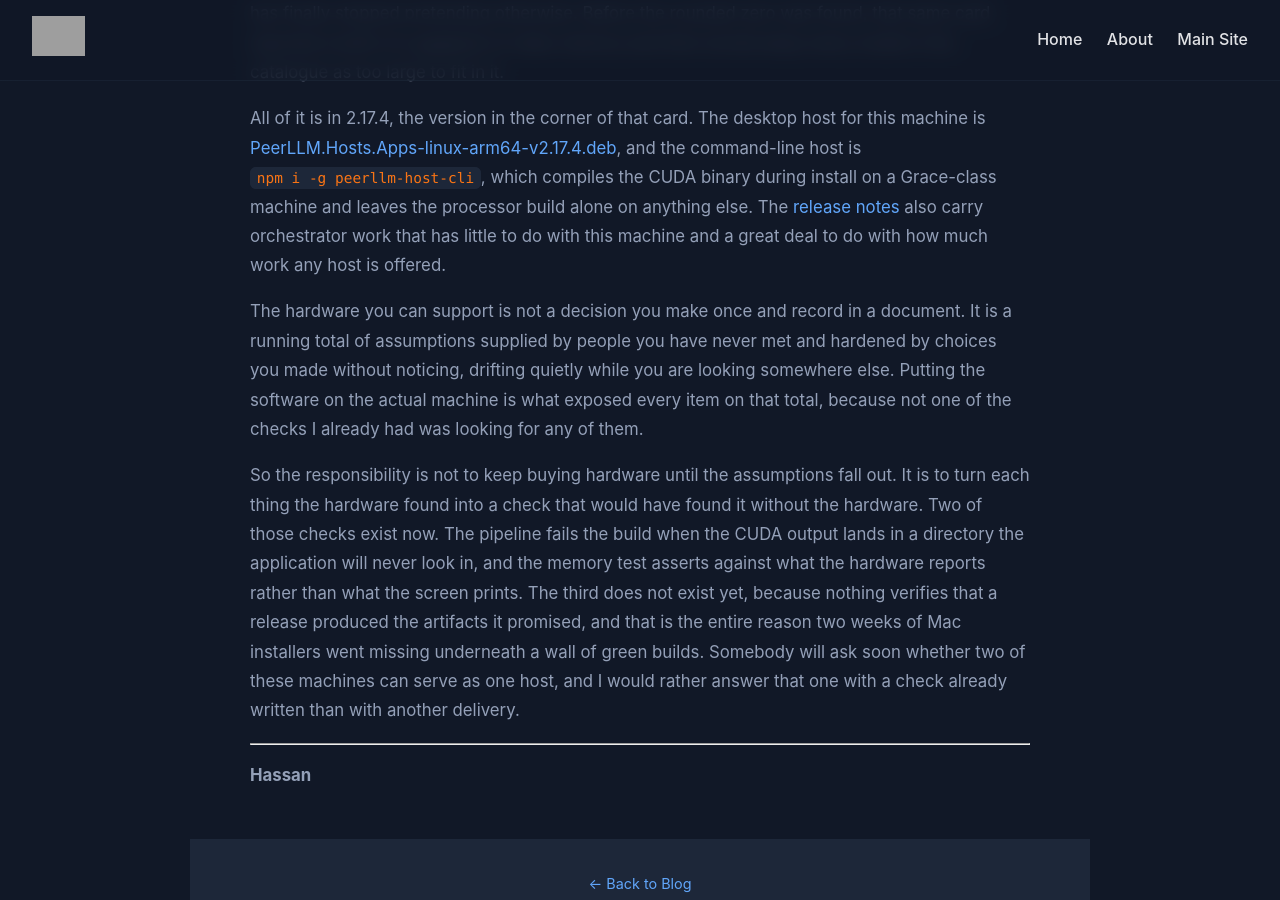
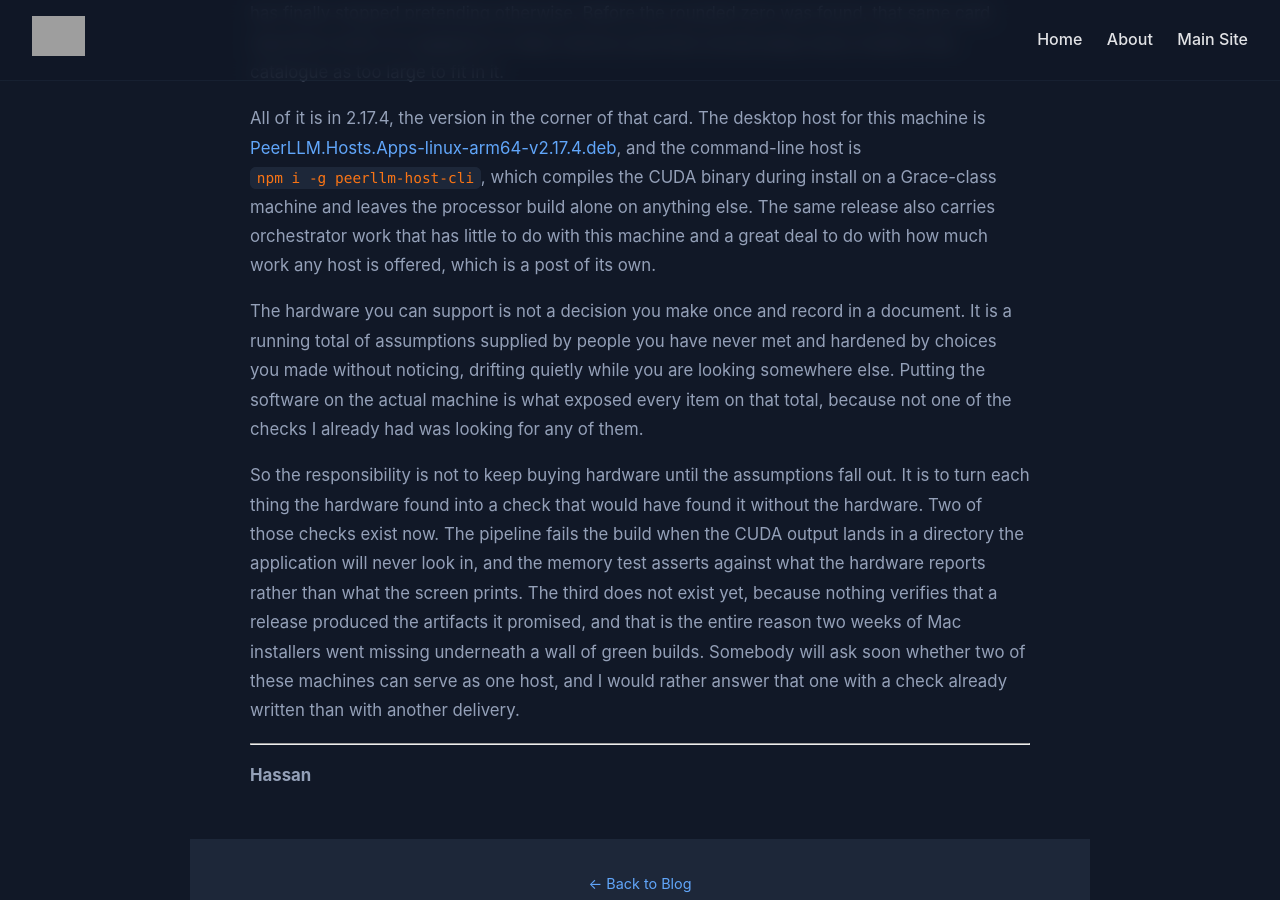
Before and after one commit to PeerLLM/peerllm.github.io, a Jekyll site: the page built from _posts/2026-09-20-inherited-limits.md, in a window 1280 px wide and 900 px high, scrolled down 6758 px. Built offline with Jekyll 4.4.1, drawn with Linux system fonts in a browser that asks for light colours; comment, search, counter and statistics services are not loaded; grey boxes are pictures that could not be loaded.

Commit message:
Post: drop the link to the release notes, that repo is private
The host repo is private, so the link was dead for every reader of a public post.
The orchestrator work it pointed at now gets named in the sentence instead and
waits for a post of its own.

Co-Authored-By: Claude Opus 5 <noreply@anthropic.com>

```diff
--- a/_posts/2026-09-20-inherited-limits.md
+++ b/_posts/2026-09-20-inherited-limits.md
@@ -93,7 +93,7 @@ The Spark now installs, uses its GPU, and accounts for its memory more honestly
 
 The machine is on the network now, under the name Toni Spark, and the card is most of this piece rendered as a row of fields. `Linux · ARM64` is a line PeerLLM had no way to print a week ago. The two memory figures read thirty-nine gigabytes of a hundred and twenty-two, the same number twice for system memory and for video memory, because there is one pool and the host has finally stopped pretending otherwise. Before the rounded zero was found, that same card reported a tenth of a gigabyte of video memory and then turned away every model in the catalogue as too large to fit in it.
 
-All of it is in 2.17.4, the version in the corner of that card. The desktop host for this machine is [PeerLLM.Hosts.Apps-linux-arm64-v2.17.4.deb](https://peerllm.blob.core.windows.net/downloads/PeerLLM.Hosts.Apps-linux-arm64-v2.17.4.deb), and the command-line host is `npm i -g peerllm-host-cli`, which compiles the CUDA binary during install on a Grace-class machine and leaves the processor build alone on anything else. The [release notes](https://github.com/PeerLLM/PeerLLM.Experimental.Hosts.Apps.Electron/releases/tag/v2.17.4) also carry orchestrator work that has little to do with this machine and a great deal to do with how much work any host is offered.
+All of it is in 2.17.4, the version in the corner of that card. The desktop host for this machine is [PeerLLM.Hosts.Apps-linux-arm64-v2.17.4.deb](https://peerllm.blob.core.windows.net/downloads/PeerLLM.Hosts.Apps-linux-arm64-v2.17.4.deb), and the command-line host is `npm i -g peerllm-host-cli`, which compiles the CUDA binary during install on a Grace-class machine and leaves the processor build alone on anything else. The same release also carries orchestrator work that has little to do with this machine and a great deal to do with how much work any host is offered, which is a post of its own.
 
 The hardware you can support is not a decision you make once and record in a document. It is a running total of assumptions supplied by people you have never met and hardened by choices you made without noticing, drifting quietly while you are looking somewhere else. Putting the software on the actual machine is what exposed every item on that total, because not one of the checks I already had was looking for any of them.
 
```
